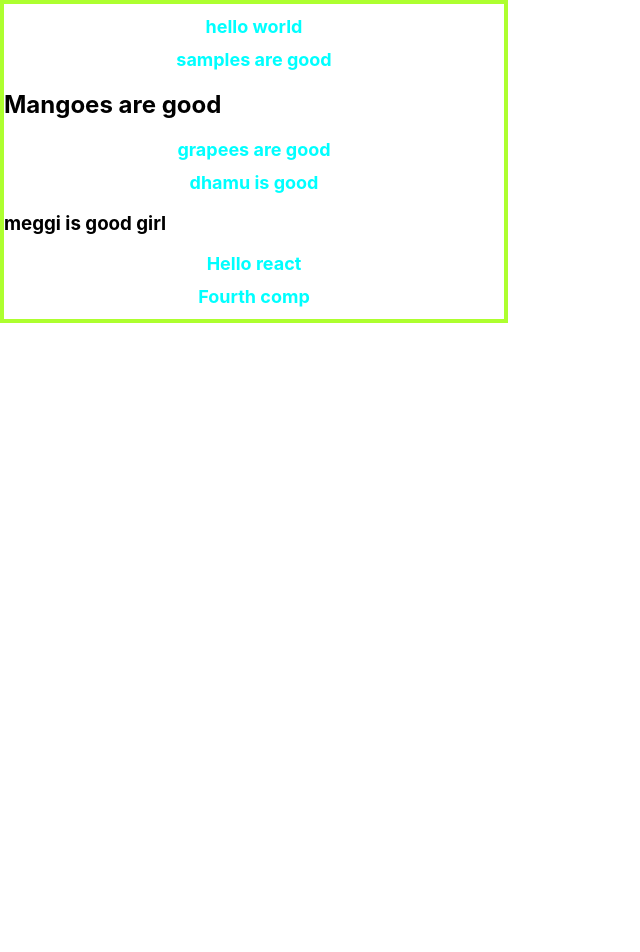
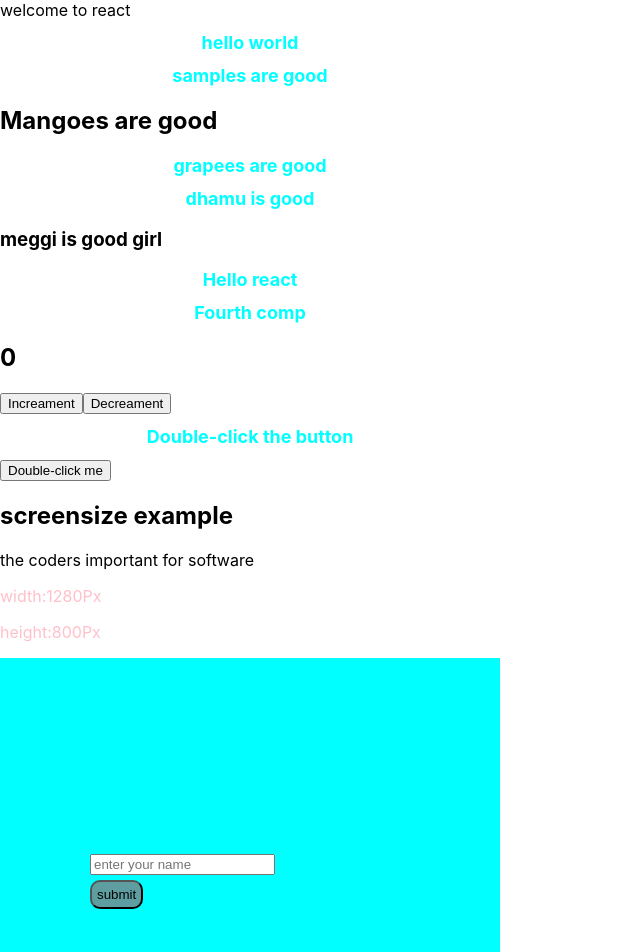
Before and after one commit to Damodharkarthu123/React-practice, a React (Create React App) app in the folder react-examples/: page / in a window 1280 px wide. Shown: the top 952 px of the page, without its empty margins (0-640 px from the left). Before the commit the page ends 800 px from the top, so only its background shows below. Built offline with nearby package versions, Linux system fonts and the light colour scheme.

Commit message:
added new files and changes

```diff
--- a/react-examples/src/App.css
+++ b/react-examples/src/App.css
@@ -1,3 +1,19 @@
-body{
-  border: 4px solid greenyellow;
+
+.xy{
+  background-color: aqua;
+  display: flex;
+  flex-direction:column;
+  justify-content: center;
+  align-items: center;
+  height: 50vh;
 }
+.xyz{
+  width: 20rem;
+  height: 3rem;
+}
+.xyza{
+  padding: 5px ;
+  border-radius: 10px;
+  margin-top: 5px;
+  background-color: cadetblue;
+}
--- a/react-examples/src/App.jsx
+++ b/react-examples/src/App.jsx
@@ -5,15 +5,24 @@ import Sample from './Intern2/Sample';
 import './Sample.css';
 import { useState } from 'react';
 import Fourthcomp from './Fourthcomp';
+import OnClick from './OnClick';
+import Doubleclickexample from './Doubleclickexample';
+import Resize from './Resize';
+import FormExample from './FormExample';
 
 
 function App() {
   const [sampleCondition, setsampleCondition] = useState(true)
   return (
     <div className="App">
+      welcome to react
       <Intern />
       <Sample />
       <h1> Hello react<br/>{  sampleCondition? <Fourthcomp />: "i am  false statement"  }</h1>
+      <OnClick />
+      <Doubleclickexample />
+      <Resize />
+      <FormExample />
 
     </div>
   );
--- /dev/null
+++ b/react-examples/src/Doubleclickexample.jsx
@@ -0,0 +1,20 @@
+import React, { useState } from 'react';
+
+const DoubleClickExample = () => {
+  const [message, setMessage] = useState('Double-click the button');
+
+  const handleDoubleClick = () => {
+    setMessage('Button was double-clicked!');
+  };
+
+  return (
+    <div>
+      <h1>{message}</h1>
+      <button onDoubleClick={handleDoubleClick}>
+        Double-click me
+      </button>
+    </div>
+  );
+};
+
+export default DoubleClickExample;
--- /dev/null
+++ b/react-examples/src/FormExample.jsx
@@ -0,0 +1,24 @@
+
+
+import React, { useState } from 'react'
+
+const FormExample = () => {
+    const[username ,setusername]= useState("")
+
+    const getUserName =(event)=>{
+        setusername(event.target.value)
+    }
+
+        return (
+    <section className='xy'>
+        <h3 className='xa'>{username}</h3>
+     <div className='xyz'>
+        <input type='text' placeholder='enter your name'onChange={getUserName}/><br/>
+      <button className='xyza'>submit</button>
+      </div>
+    </section>
+
+  )
+}
+
+export default FormExample
--- /dev/null
+++ b/react-examples/src/OnClick.jsx
@@ -0,0 +1,25 @@
+
+
+import React from 'react'
+import { useState } from 'react'
+
+const OnClick = () => {
+    const [number ,setNumber]= useState(0)
+    const increament =()=>{
+        setNumber(number +1)
+    }
+    const decreament =()=>{
+        if(number>0)
+      { setNumber(number-1)}
+    }
+  return (
+    <div>
+
+    <h2>  {number} </h2>
+      <button onClick={increament}>Increament</button>
+      <button onClick={decreament}>Decreament</button>
+    </div>
+  )
+}
+
+export default OnClick
--- /dev/null
+++ b/react-examples/src/Resize.jsx
@@ -0,0 +1,43 @@
+
+
+import React, { useEffect, useState } from 'react'
+
+const Resize =()=>{
+
+const [screensize, setScreensize] = useState(
+    {
+        width:window.innerWidth,
+        height:window.innerHeight
+
+    }
+);
+   const updateScreensize =() => {
+    setScreensize({
+        width:window.innerWidth,
+        height:window.innerHeight,
+
+    });
+   };
+
+
+   useEffect(() =>{
+    window.addEventListener('resize',updateScreensize);
+     return()=>{
+        window.removeEventListener('resize',updateScreensize);
+     };
+   },[]
+);
+
+return(  <div>
+
+      <h2>screensize example</h2>
+      <p>the coders important for software</p>
+      <p style={{color:"pink"}}>width:{screensize.width}Px</p>
+      <p style={{color:"pink"}}>height:{screensize.height}Px</p>
+    </div>)
+
+
+
+}
+
+export default Resize
```
